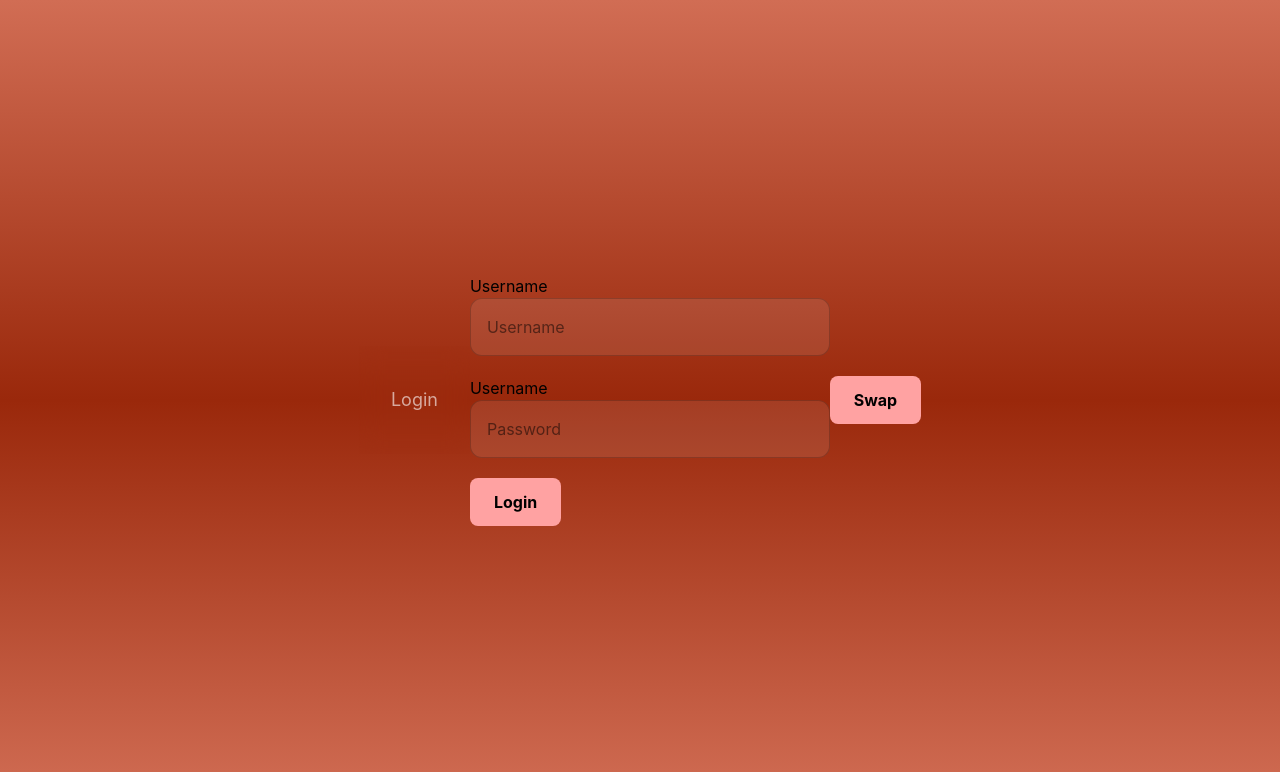
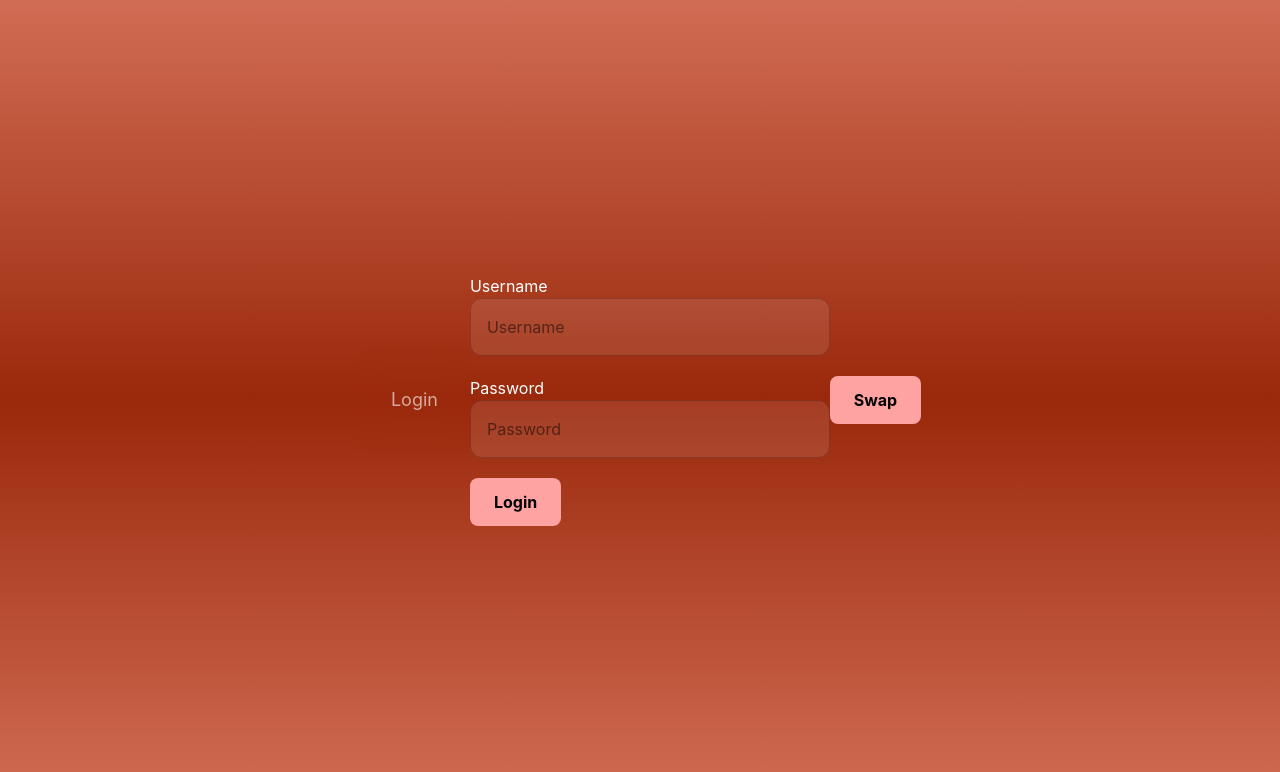
Before and after one commit to youssefibrahim3/PumpPlanner, a React app in the folder frontend/: page /login in a window 1280 px wide. Shown: the top 772 px of the page. Built offline with nearby package versions, Linux system fonts and the light colour scheme; the HTML template or start-up script is replaced by a standard one.

Commit message:
Update LoginForm.jsx

```diff
--- a/frontend/src/components/LoginForm.jsx
+++ b/frontend/src/components/LoginForm.jsx
@@ -28,7 +28,7 @@ export default function LoginForm() {
 
             <form id="login_form" className="space-y-5 my-5">
                 <div>
-                    <label htmlFor="username">Username</label>
+                    <label htmlFor="username" className="text-white">Username</label>
                     <input
                     type="text"
                     id="username"
@@ -40,7 +40,7 @@ export default function LoginForm() {
                 </div>
 
                 <div>
-                    <label htmlFor="username">Username</label>
+                    <label htmlFor="password" className="text-white">Password</label>
                     <input
                     type="password"
                     id="password"
```
